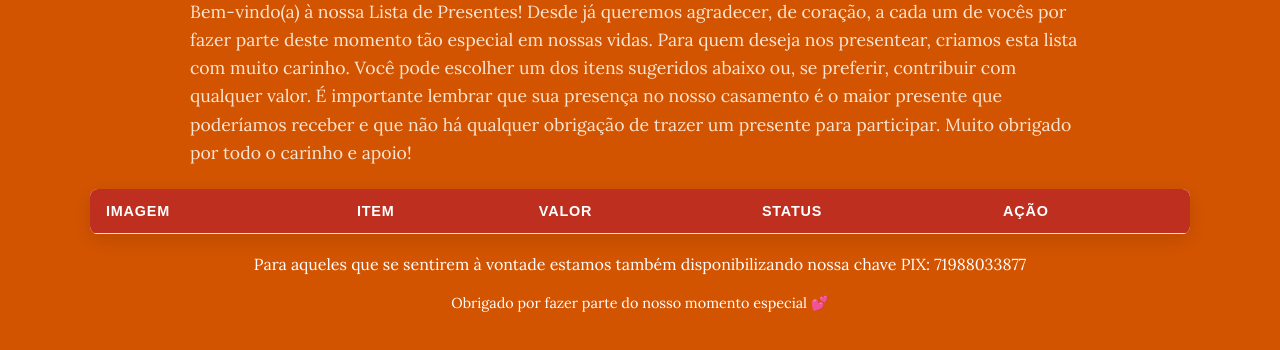
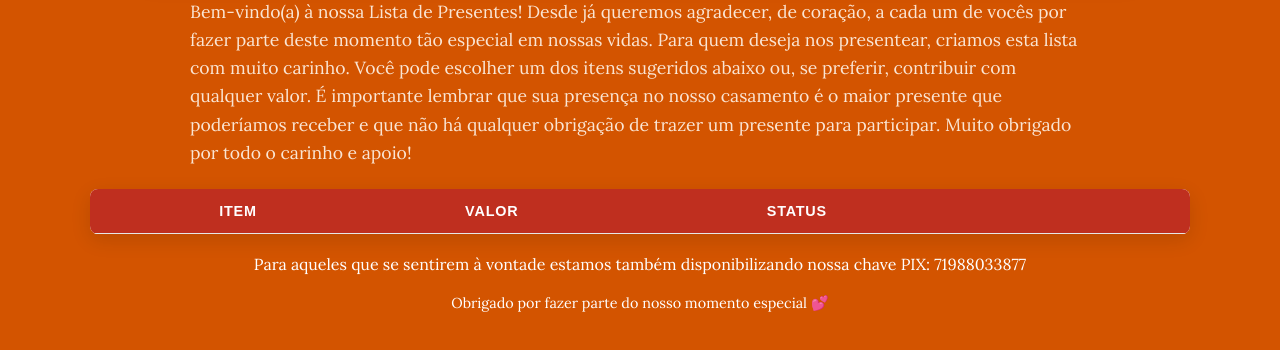
Before and after one commit to uendersong12-ops/Site-casamento, a website: page index.html in a window 1280 px wide. Shown: the part 540-890 px from the top of the page. Drawn offline with nearby package versions, Linux system fonts and the light colour scheme; no server answers.

Commit message:
atualização

```diff
--- a/index.html
+++ b/index.html
@@ -70,11 +70,11 @@
       <table aria-label="Tabela de presentes">
         <thead>
           <tr>
-            <th>Imagem</th>
+            <th> </th>
             <th>Item</th>
             <th>Valor</th>
             <th>Status</th>
-            <th>Ação</th>
+            <th> </th>
           </tr>
         </thead>
         <tbody id="tabela-presentes"></tbody>
```
